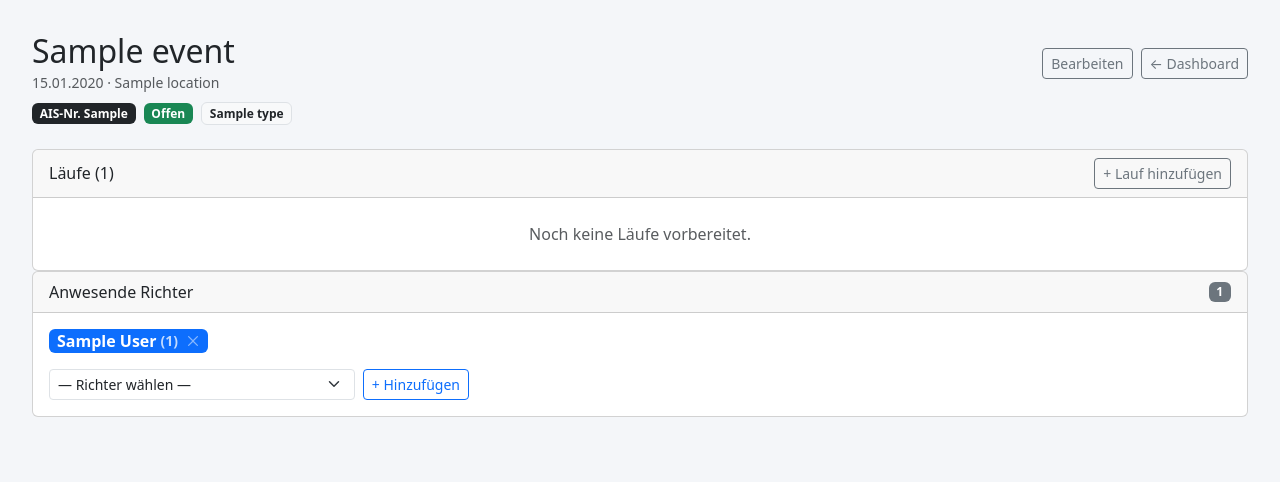
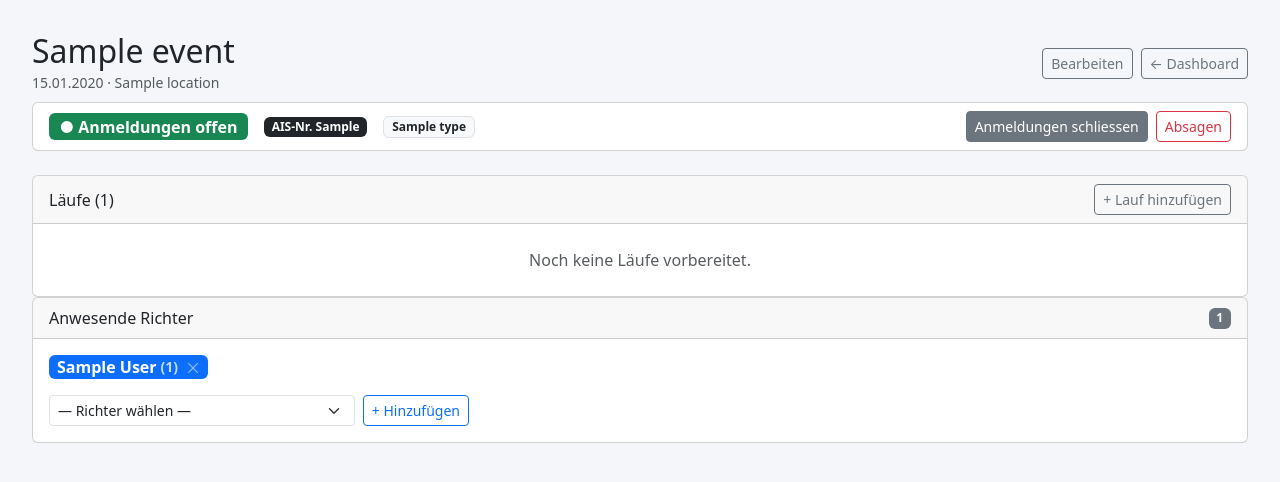
Before and after one commit to christiani93/AgilityPortal, a Flask app: template app/templates/club/event_detail.html in a window 1280 px wide. Shown: the part 56-538 px from the top of the page. Run offline with Flask 3, Linux system fonts and the light colour scheme; the template is opened without the code that fills it: values that come from a table or form of the project are taken from there, most other values are stand-ins (such as "Sample title", 1, 10 or a date in 2020).

Commit message:
Add Turnierstatus-Verwaltung (draft→open→closed/cancelled)
Status-Karte mit Aktions-Buttons direkt auf der Detailseite.
Erlaubte Übergänge: draft→open/cancelled, open→closed/cancelled,
closed→open/cancelled, cancelled→draft.

Co-Authored-By: Claude Sonnet 4.6 <noreply@anthropic.com>

```diff
--- a/app/templates/club/event_detail.html
+++ b/app/templates/club/event_detail.html
@@ -31,20 +31,77 @@
   </div>
 </div>
 
-<div class="mb-4 d-flex align-items-center gap-2 flex-wrap">
+<div class="card mb-4">
+  <div class="card-body py-2 d-flex align-items-center gap-3 flex-wrap">
+
+    {# Status-Badge #}
+    {% if event.status == 'open' %}
+      <span class="badge bg-success fs-6">● Anmeldungen offen</span>
+    {% elif event.status == 'closed' %}
+      <span class="badge bg-secondary fs-6">● Anmeldungen geschlossen</span>
+    {% elif event.status == 'cancelled' %}
+      <span class="badge bg-danger fs-6">● Abgesagt</span>
+    {% else %}
+      <span class="badge bg-light text-dark border fs-6">● Entwurf</span>
+    {% endif %}
+
     {% if event.ais_turniernummer %}
       <span class="badge bg-dark">AIS-Nr. {{ event.ais_turniernummer }}</span>
     {% endif %}
-  {% if event.status == 'open' %}
-    <span class="badge bg-success">Offen</span>
+    <span class="badge bg-light text-dark border">{{ event.TYPE_LABELS.get(event.type, event.type) }}</span>
+
+    {# Aktions-Buttons je nach aktuellem Status #}
+    <div class="ms-auto d-flex gap-2">
+      {% if event.status == 'draft' %}
+        <form method="post" action="{{ url_for('club.event_set_status', event_id=event.id) }}">
+          {{ run_form.hidden_tag() }}
+          <input type="hidden" name="status" value="open">
+          <button class="btn btn-sm btn-success">Anmeldungen öffnen</button>
+        </form>
+        <form method="post" action="{{ url_for('club.event_set_status', event_id=event.id) }}"
+              onsubmit="return confirm('Turnier absagen?')">
+          {{ run_form.hidden_tag() }}
+          <input type="hidden" name="status" value="cancelled">
+          <button class="btn btn-sm btn-outline-danger">Absagen</button>
+        </form>
+
+      {% elif event.status == 'open' %}
+        <form method="post" action="{{ url_for('club.event_set_status', event_id=event.id) }}">
+          {{ run_form.hidden_tag() }}
+          <input type="hidden" name="status" value="closed">
+          <button class="btn btn-sm btn-secondary">Anmeldungen schliessen</button>
+        </form>
+        <form method="post" action="{{ url_for('club.event_set_status', event_id=event.id) }}"
+              onsubmit="return confirm('Turnier absagen?')">
+          {{ run_form.hidden_tag() }}
+          <input type="hidden" name="status" value="cancelled">
+          <button class="btn btn-sm btn-outline-danger">Absagen</button>
+        </form>
+
       {% elif event.status == 'closed' %}
-    <span class="badge bg-secondary">Geschlossen</span>
+        <form method="post" action="{{ url_for('club.event_set_status', event_id=event.id) }}">
+          {{ run_form.hidden_tag() }}
+          <input type="hidden" name="status" value="open">
+          <button class="btn btn-sm btn-outline-success">Anmeldungen wieder öffnen</button>
+        </form>
+        <form method="post" action="{{ url_for('club.event_set_status', event_id=event.id) }}"
+              onsubmit="return confirm('Turnier absagen?')">
+          {{ run_form.hidden_tag() }}
+          <input type="hidden" name="status" value="cancelled">
+          <button class="btn btn-sm btn-outline-danger">Absagen</button>
+        </form>
+
       {% elif event.status == 'cancelled' %}
-    <span class="badge bg-danger">Abgesagt</span>
-  {% else %}
-    <span class="badge bg-light text-dark border">Entwurf</span>
+        <form method="post" action="{{ url_for('club.event_set_status', event_id=event.id) }}"
+              onsubmit="return confirm('Turnier reaktivieren?')">
+          {{ run_form.hidden_tag() }}
+          <input type="hidden" name="status" value="draft">
+          <button class="btn btn-sm btn-outline-secondary">Reaktivieren (→ Entwurf)</button>
+        </form>
       {% endif %}
-  <span class="badge bg-light text-dark border">{{ event.TYPE_LABELS.get(event.type, event.type) }}</span>
+    </div>
+
+  </div>
 </div>
 
 {# ── 1. LÄUFE VERWALTEN ───────────────────────────────────────────────────── #}
```
Also changed, not shown: app/blueprints/club/routes.py (+26 -0 lines). Lines whose indentation alone changed are shown as unchanged.
